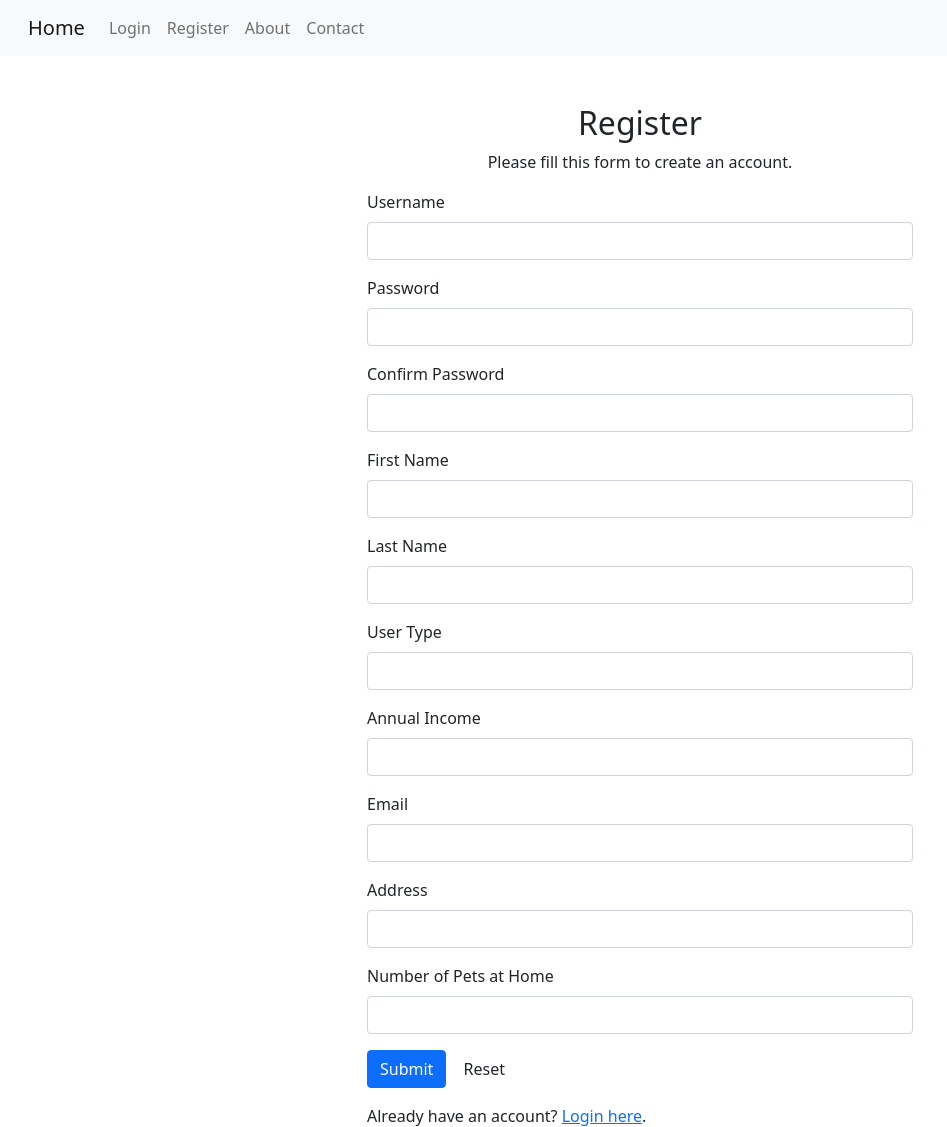
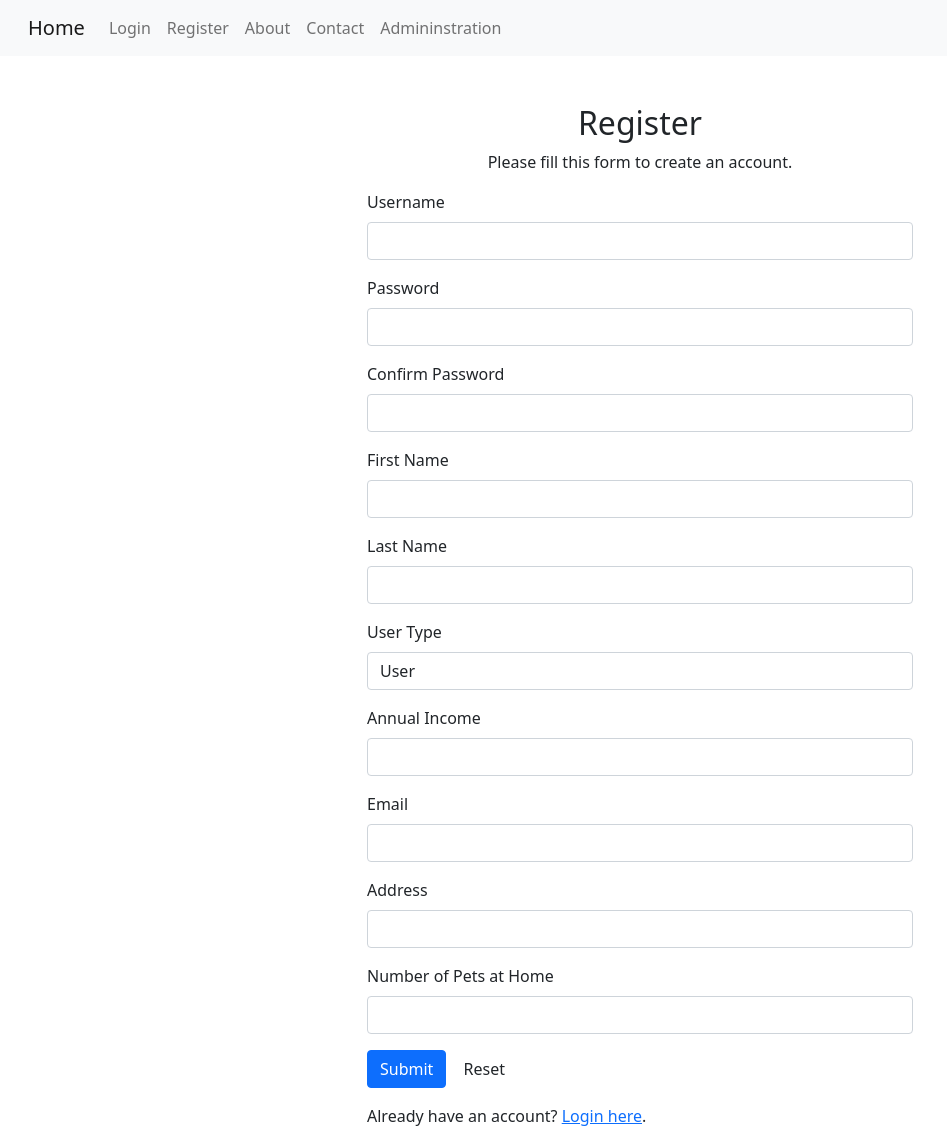
Before and after one commit to SamSpieker/AnimalAdoption, a PHP site: page /register.php in a window 1280 px wide. Shown: the top 1127 px of the page, without its empty margins (0-947 px from the left). Run offline with PHP 8.4, Linux system fonts and the light colour scheme; data that the repository does not hold is empty.

Commit message:
Linked admin to other pages

```diff
--- a/addDog.php
+++ b/addDog.php
@@ -35,6 +35,7 @@ include "connect.php";
 
         <br>
         <button type="submit" class="btn btn-primary">Add Dog</button>
+        <button type="reset" class="btn btn-warning">Reset</button>
     </form>
 </div>
 <?php
--- a/connect.php
+++ b/connect.php
@@ -1,14 +1,12 @@
 <?php
 
-    $dbhost = 'rei.cs.ndsu.nodak.edu';
-    $dbuser = 'tyler_j_paulson_371s24';
-    $dbpass = '0pM5vuhKzN0!';
-    $dbname = 'tyler_j_paulson_db371s24';
+$dbhost = 'rei.cs.ndsu.nodak.edu';
+$dbuser = 'sam_spieker_371s24';
+$dbpass = '4b70KFrX6N0!';
+$dbname = 'sam_spieker_db371s24';
 
-    $database = new mysqli($dbhost, $dbuser, $dbpass, $dbname) or die("Connect failed: %s\n".$conn->error);
+$database = new mysqli($dbhost, $dbuser, $dbpass, $dbname) or die("Connect failed: %s\n" . $conn->error);
 
-    if ($database->connect_errno) {
-        die("Falied to connect to MySQL: ($database->connect_error");
-    }
-
-?>
+if ($database->connect_errno) {
+    die("Falied to connect to MySQL: ($database->connect_error");
+}
--- a/header.php
+++ b/header.php
@@ -1,5 +1,6 @@
 <!DOCTYPE html>
 <html lang="en">
+
 <head>
     <meta charset="UTF-8">
     <meta name="viewport" content="width=device-width, initial-scale=1.0">
@@ -7,6 +8,7 @@
     <link href="https://cdn.jsdelivr.net/npm/bootstrap@5.0.2/dist/css/bootstrap.min.css" rel="stylesheet" integrity="sha384-EVSTQN3/azprG1Anm3QDgpJLIm9Nao0Yz1ztcQTwFspd3yD65VohhpuuCOmLASjC" crossorigin="anonymous">
     <script src="https://cdn.jsdelivr.net/npm/bootstrap@5.0.2/dist/js/bootstrap.bundle.min.js" integrity="sha384-MrcW6ZMFYlzcLA8Nl+NtUVF0sA7MsXsP1UyJoMp4YLEuNSfAP+JcXn/tWtIaxVXM" crossorigin="anonymous"></script>
 </head>
+
 <body>
     <header>
         <nav class="navbar navbar-expand-lg navbar-light bg-light">
@@ -19,7 +21,7 @@
                     <ul class="navbar-nav">
                         <?php
                         session_start();
-                            if(isset($_SESSION['username'])) {
+                        if (isset($_SESSION['username'])) {
                             // User is logged in
                             echo '<li class="nav-item">
                                             <a class="nav-link" href="logout.php">Logout</a>
@@ -43,10 +45,18 @@
                         <li class="nav-item">
                             <a class="nav-link" href="contact.php">Contact</a>
                         </li>
+                        <?php
+                        // TO-DO Require user_type of admin to access this
+                        echo '<li class="nav-item">
+                            <a class="nav-link" href="admin.php">Admininstration</a>
+                        </li>';
+
+                        ?>
                     </ul>
                 </div>
             </div>
         </nav>
     </header>
 </body>
+
 </html>
--- a/register.php
+++ b/register.php
@@ -7,16 +7,16 @@ $username = $password = $confirm_password = $first_name = $last_name = $user_typ
 $username_err = $password_err = $confirm_password_err = $first_name_err = $last_name_err = $user_type_err = $annual_income_err = $email_err = $address_err = $number_of_pets_err = "";
 
 // Processing form data when form is submitted
-if($_SERVER["REQUEST_METHOD"] == "POST"){
+if ($_SERVER["REQUEST_METHOD"] == "POST") {
 
     // Validate username
-    if(empty(trim($_POST["username"]))){
+    if (empty(trim($_POST["username"]))) {
         $username_err = "Please enter a username.";
-    } else{
+    } else {
         // Prepare a select statement
         $sql = "SELECT UserID FROM UserTable WHERE Username = ?";
 
-        if($stmt = mysqli_prepare($database, $sql)){
+        if ($stmt = mysqli_prepare($database, $sql)) {
             // Bind variables to the prepared statement as parameters
             mysqli_stmt_bind_param($stmt, "s", $param_username);
 
@@ -24,16 +24,16 @@ if($_SERVER["REQUEST_METHOD"] == "POST"){
             $param_username = trim($_POST["username"]);
 
             // Attempt to execute the prepared statement
-            if(mysqli_stmt_execute($stmt)){
+            if (mysqli_stmt_execute($stmt)) {
                 // Store result
                 mysqli_stmt_store_result($stmt);
 
-                if(mysqli_stmt_num_rows($stmt) == 1){
+                if (mysqli_stmt_num_rows($stmt) == 1) {
                     $username_err = "This username is already taken.";
-                } else{
+                } else {
                     $username = trim($_POST["username"]);
                 }
-            } else{
+            } else {
                 echo "Oops! Something went wrong. Please try again later.";
             }
 
@@ -43,31 +43,31 @@ if($_SERVER["REQUEST_METHOD"] == "POST"){
     }
 
     // Validate password
-    if(empty(trim($_POST['password']))){
+    if (empty(trim($_POST['password']))) {
         $password_err = "Please enter a password.";
-    } elseif(strlen(trim($_POST['password'])) < 6){
+    } elseif (strlen(trim($_POST['password'])) < 6) {
         $password_err = "Password must have atleast 6 characters.";
-    } else{
+    } else {
         $password = trim($_POST['password']);
     }
 
     // Validate confirm password
-    if(empty(trim($_POST["confirm_password"]))){
+    if (empty(trim($_POST["confirm_password"]))) {
         $confirm_password_err = 'Please confirm password.';
-    } else{
+    } else {
         $confirm_password = trim($_POST['confirm_password']);
-        if($password != $confirm_password){
+        if ($password != $confirm_password) {
             $confirm_password_err = 'Password did not match.';
         }
     }
 
     // Check input errors before inserting into database
-    if(empty($username_err) && empty($password_err) && empty($confirm_password_err)){
+    if (empty($username_err) && empty($password_err) && empty($confirm_password_err)) {
 
         // Prepare an insert statement
         $sql = "INSERT INTO UserTable (Username, Password, FirstName, LastName, UserType, AnnualIncome, Email, Address, NumberOfPetsAtHome) VALUES (?, ?, ?, ?, ?, ?, ?, ?, ?)";
 
-        if($stmt = mysqli_prepare($database, $sql)){
+        if ($stmt = mysqli_prepare($database, $sql)) {
             // Bind variables to the prepared statement as parameters
             mysqli_stmt_bind_param($stmt, "sssssdssi", $param_username, $param_password, $param_first_name, $param_last_name, $param_user_type, $param_annual_income, $param_email, $param_address, $param_number_of_pets);
 
@@ -83,10 +83,10 @@ if($_SERVER["REQUEST_METHOD"] == "POST"){
             $param_number_of_pets = $_POST['number_of_pets'];
 
             // Attempt to execute the prepared statement
-            if(mysqli_stmt_execute($stmt)){
+            if (mysqli_stmt_execute($stmt)) {
                 // Redirect to login page
                 header("location: login.php");
-            } else{
+            } else {
                 echo "Something went wrong. Please try again later.";
             }
         }
@@ -102,6 +102,7 @@ if($_SERVER["REQUEST_METHOD"] == "POST"){
 
 <!DOCTYPE html>
 <html lang="en">
+
 <head>
     <meta charset="UTF-8">
     <meta name="viewport" content="width=device-width, initial-scale=1.0">
@@ -109,6 +110,7 @@ if($_SERVER["REQUEST_METHOD"] == "POST"){
     <!-- Bootstrap CSS -->
     <link rel="stylesheet" href="https://stackpath.bootstrapcdn.com/bootstrap/4.5.2/css/bootstrap.min.css">
 </head>
+
 <body>
     <?php include 'header.php'; ?>
     <div class="container mt-5">
@@ -142,7 +144,11 @@ if($_SERVER["REQUEST_METHOD"] == "POST"){
                     </div>
                     <div class="form-group">
                         <label>User Type</label>
-                    <input type="text" name="user_type" class="form-control" value="<?php echo $user_type; ?>">
+                        <select name="user_type" id="" class="form-control">
+                            <option value="user">User</option>
+                            <option value="admin">Admin</option>
+                        </select>
+                        <!-- <input type="text" name="user_type" class="form-control" value="<?php echo $user_type; ?>"> -->
                     </div>
                     <div class="form-group">
                         <label>Annual Income</label>
@@ -171,4 +177,5 @@ if($_SERVER["REQUEST_METHOD"] == "POST"){
     </div>
     <?php include 'footer.php'; ?>
 </body>
+
 </html>
```
Also changed, not shown: doglist.php (+7 -4 lines), home.php (+16 -1 lines), login.php (+27 -15 lines), admin.php (indentation only). Lines whose indentation alone changed are shown as unchanged.
